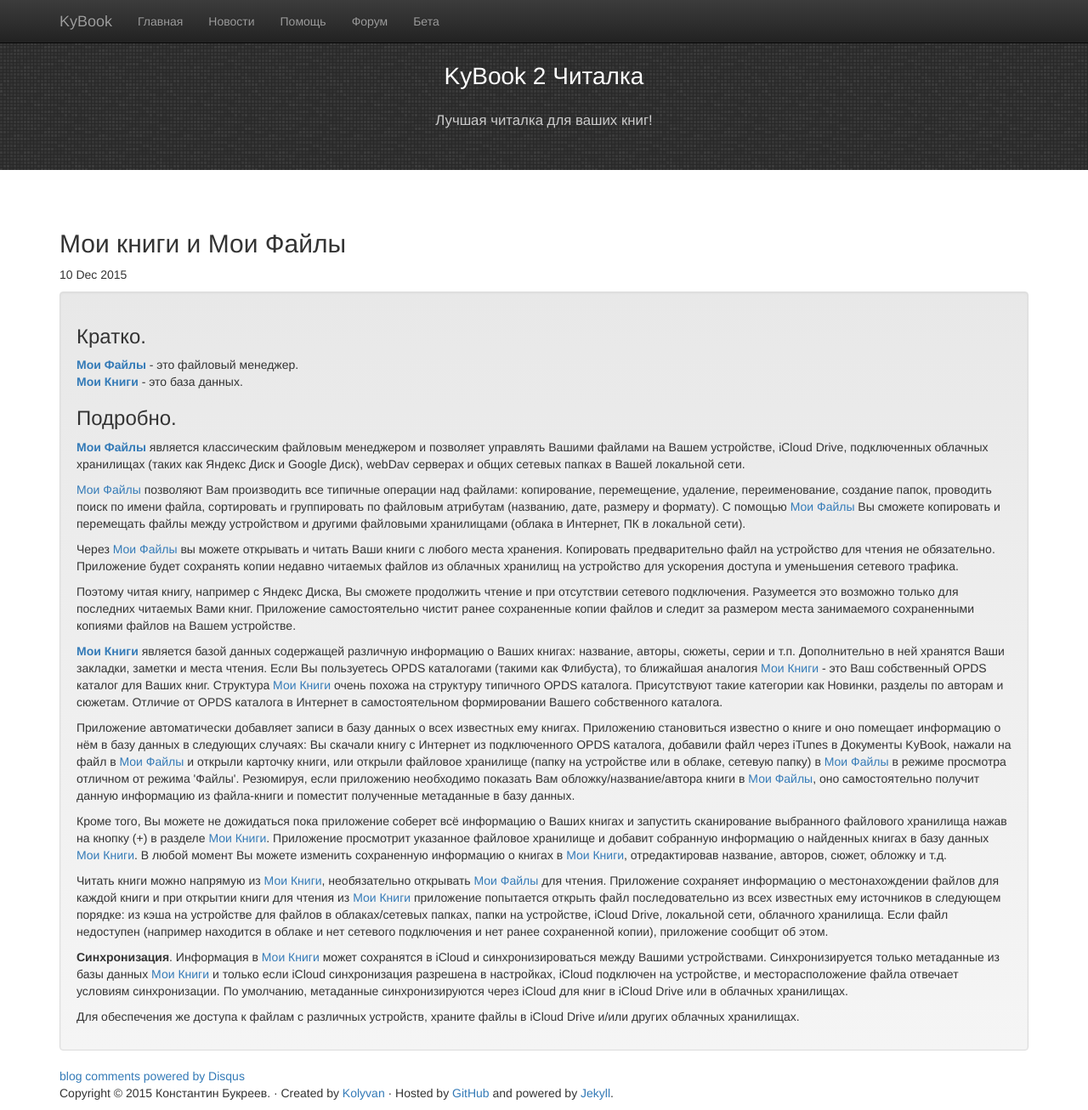
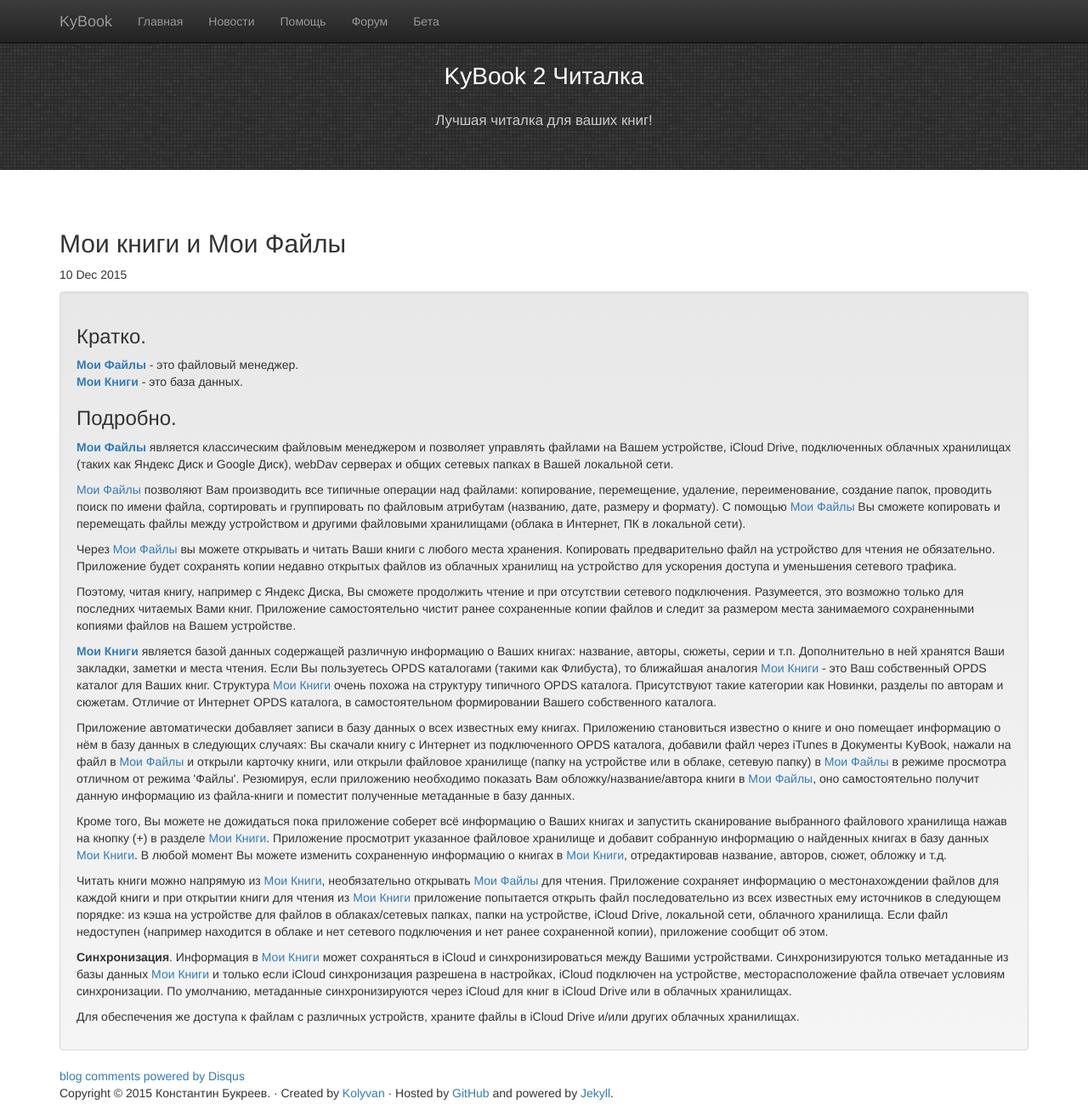
Before and after one commit to kolyvan/kybook-reader.com, a Jekyll site: the page built from faq/ru/_posts/2015-12-10-mybooks-myfiles.html, in a window 1280 px wide and 1306 px high. Shown: the whole window at 85% size. Built offline with Jekyll 4.4.1, drawn with Linux system fonts in a browser that asks for light colours; nearby versions of some CDN libraries; comment, search, counter and statistics services are not loaded.

Commit message:
fixed typo and grammer in faq about mybooks/myfiles

```diff
--- a/faq/ru/_posts/2015-12-10-mybooks-myfiles.html
+++ b/faq/ru/_posts/2015-12-10-mybooks-myfiles.html
@@ -12,14 +12,14 @@
 
 <h3>Подробно.</h3>
 <div>
-<p><strong class='text-primary'>Мои Файлы</strong> является классическим файловым менеджером и позволяет управлять Вашими файлами на Вашем устройстве, iCloud Drive, подключенных облачных хранилищах (таких как Яндекс Диск и Google Диск), webDav серверах и общих сетевых папках в Вашей локальной сети.</p>
+<p><strong class='text-primary'>Мои Файлы</strong> является классическим файловым менеджером и позволяет управлять файлами на Вашем устройстве, iCloud Drive, подключенных облачных хранилищах (таких как Яндекс Диск и Google Диск), webDav серверах и общих сетевых папках в Вашей локальной сети.</p>
 <p><span class='text-primary'>Мои Файлы</span> позволяют Вам производить все типичные операции над файлами: копирование, перемещение, удаление, переименование, создание папок, проводить поиск по имени файла, сортировать и группировать по файловым атрибутам (названию, дате, размеру и формату). С помощью <span class='text-primary'>Мои Файлы</span> Вы сможете копировать и перемещать файлы между устройством и другими файловыми хранилищами (облака в Интернет, ПК в локальной сети).</p>
-<p>Через <span class='text-primary'>Мои Файлы</span> вы можете открывать и читать Ваши книги с любого места хранения. Копировать предварительно файл на устройство для чтения не обязательно. Приложение будет сохранять копии недавно читаемых файлов из облачных хранилищ на устройство для ускорения доступа и уменьшения сетевого трафика.</p>
-<p>Поэтому читая книгу, например с Яндекс Диска, Вы сможете продолжить чтение и при отсутствии сетевого подключения. Разумеется это возможно только для последних читаемых Вами книг. Приложение самостоятельно чистит ранее сохраненные копии файлов и следит за размером места занимаемого сохраненными копиями файлов на Вашем устройстве.</p>
+<p>Через <span class='text-primary'>Мои Файлы</span> вы можете открывать и читать Ваши книги с любого места хранения. Копировать предварительно файл на устройство для чтения не обязательно. Приложение будет сохранять копии недавно открытых файлов из облачных хранилищ на устройство для ускорения доступа и уменьшения сетевого трафика.</p>
+<p>Поэтому, читая книгу, например с Яндекс Диска, Вы сможете продолжить чтение и при отсутствии сетевого подключения. Разумеется, это возможно только для последних читаемых Вами книг. Приложение самостоятельно чистит ранее сохраненные копии файлов и следит за размером места занимаемого сохраненными копиями файлов на Вашем устройстве.</p>
 </div>
 
 <div>
-<p><strong class='text-primary'>Мои Книги</strong> является базой данных содержащей различную информацию о Ваших книгах: название, авторы, сюжеты, серии и т.п. Дополнительно в ней хранятся Ваши закладки, заметки и места чтения. Если Вы пользуетесь OPDS каталогами (такими как Флибуста), то ближайшая аналогия <span class='text-primary'>Мои Книги</span> - это Ваш собственный OPDS каталог для Ваших книг. Структура <span class='text-primary'>Мои Книги</span> очень похожа на структуру типичного OPDS каталога. Присутствуют такие категории как Новинки, разделы по авторам и сюжетам. Отличие от OPDS каталога в Интернет в самостоятельном формировании Вашего собственного каталога.</p>
+<p><strong class='text-primary'>Мои Книги</strong> является базой данных содержащей различную информацию о Ваших книгах: название, авторы, сюжеты, серии и т.п. Дополнительно в ней хранятся Ваши закладки, заметки и места чтения. Если Вы пользуетесь OPDS каталогами (такими как Флибуста), то ближайшая аналогия <span class='text-primary'>Мои Книги</span> - это Ваш собственный OPDS каталог для Ваших книг. Структура <span class='text-primary'>Мои Книги</span> очень похожа на структуру типичного OPDS каталога. Присутствуют такие категории как Новинки, разделы по авторам и сюжетам. Отличие от Интернет OPDS каталога, в самостоятельном формировании Вашего собственного каталога.</p>
 <p>Приложение автоматически добавляет записи в базу данных о всех известных ему книгах. Приложению становиться известно о книге и оно помещает информацию о нём в базу данных в следующих случаях: Вы скачали книгу с Интернет из подключенного OPDS каталога, добавили файл через iTunes в Документы KyBook, нажали на файл в <span class='text-primary'>Мои Файлы</span> и открыли карточку книги, или открыли файловое хранилище (папку на устройстве или в облаке, сетевую папку) в <span class='text-primary'>Мои Файлы</span> в режиме просмотра отличном от режима 'Файлы'. Резюмируя, если приложению необходимо показать Вам обложку/название/автора книги в <span class='text-primary'>Мои Файлы</span>, оно самостоятельно получит данную информацию из файла-книги и поместит полученные метаданные в базу данных.</p>
 <p>Кроме того, Вы можете не дожидаться пока приложение соберет всё информацию о Ваших книгах и запустить сканирование выбранного файлового хранилища нажав на кнопку (+) в разделе <span class='text-primary'>Мои Книги</span>. Приложение просмотрит указанное файловое хранилище и добавит собранную информацию о найденных книгах в базу данных <span class='text-primary'>Мои Книги</span>.
 В любой момент Вы можете изменить сохраненную информацию о книгах в <span class='text-primary'>Мои Книги</span>, отредактировав название, авторов, сюжет, обложку и т.д.</p>
@@ -27,6 +27,6 @@
 </div>
 
 <div>
-<p><strong>Синхронизация</strong>. Информация в <span class='text-primary'>Мои Книги</span> может сохранятся в iCloud и синхронизироваться между Вашими устройствами. Синхронизируется только метаданные из базы данных <span class='text-primary'>Мои Книги</span> и только если iCloud синхронизация разрешена в настройках, iCloud подключен на устройстве, и месторасположение файла отвечает условиям синхронизации. По умолчанию, метаданные синхронизируются через iCloud для книг в iCloud Drive или в облачных хранилищах.</p>
+<p><strong>Синхронизация</strong>. Информация в <span class='text-primary'>Мои Книги</span> может сохраняться в iCloud и синхронизироваться между Вашими устройствами. Синхронизируются только метаданные из базы данных <span class='text-primary'>Мои Книги</span> и только если iCloud синхронизация разрешена в настройках, iCloud подключен на устройстве, месторасположение файла отвечает условиям синхронизации. По умолчанию, метаданные синхронизируются через iCloud для книг в iCloud Drive или в облачных хранилищах.</p>
 <p>Для обеспечения же доступа к файлам с различных устройств, храните файлы в iCloud Drive и/или других облачных хранилищах.</p>
 </div>
```
